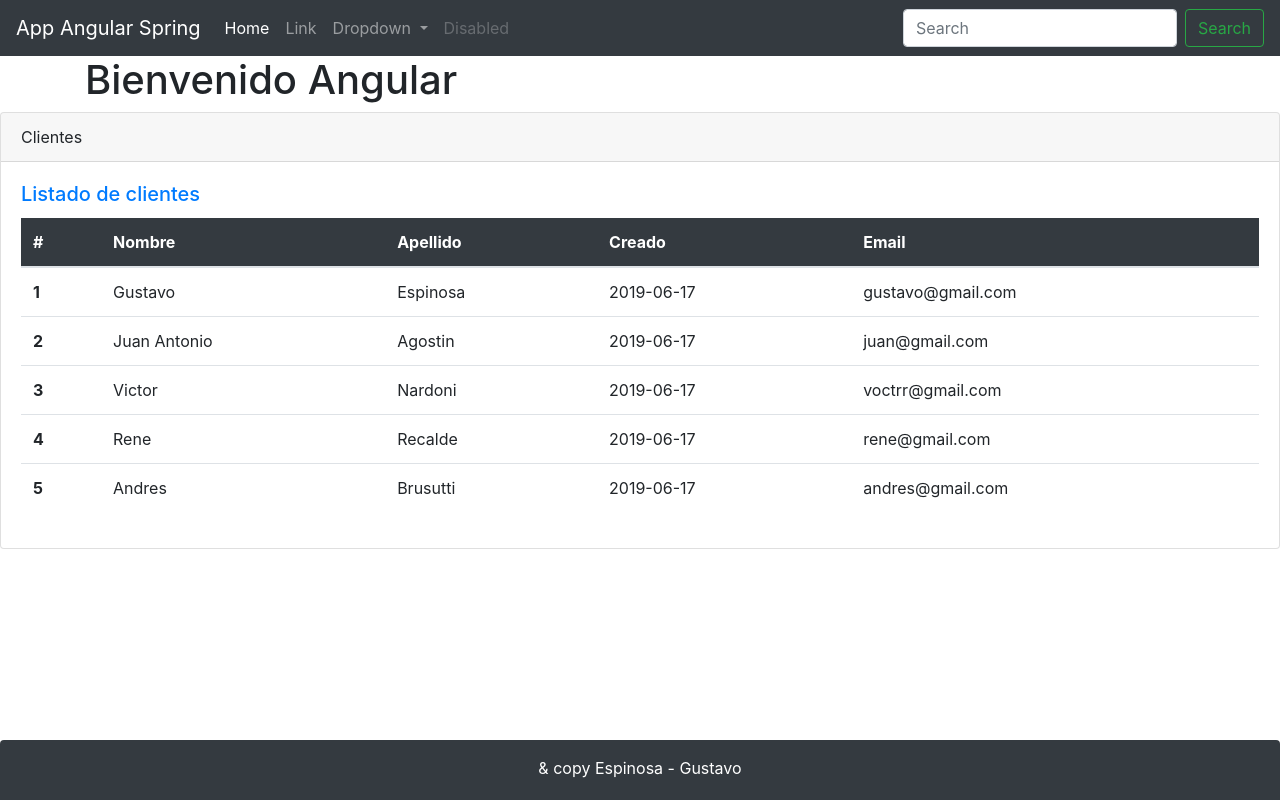
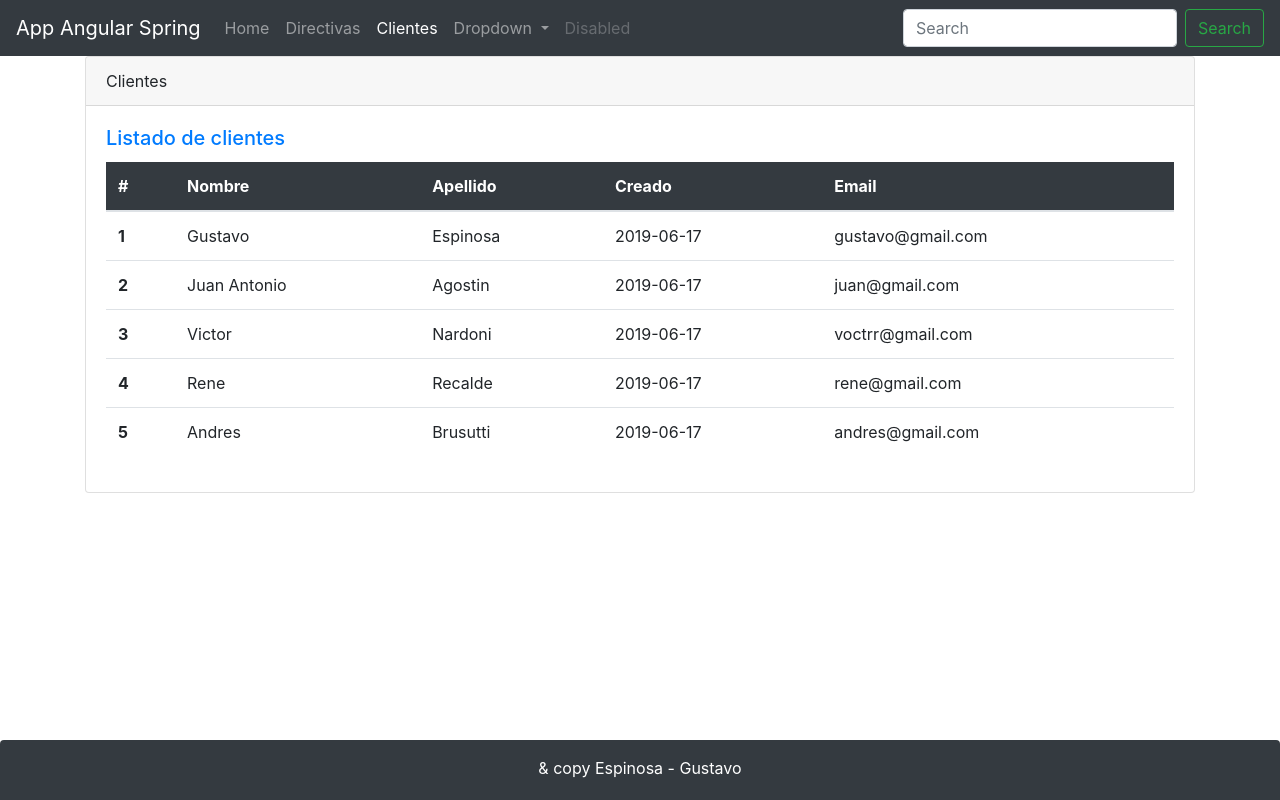
Before and after one commit to agespinosa/angularSpring, an Angular app: page /clientes in a window 1280 px wide. Built offline with nearby package versions, Linux system fonts and the light colour scheme.

Commit message:
impletentacion de rutas y navegacion

```diff
--- a/src/app/app.component.html
+++ b/src/app/app.component.html
@@ -1,6 +1,7 @@
 <app-header></app-header>
-<div class="container">
-<h1>{{title}}</h1>
-</div>
-<app-clientes></app-clientes>
+
+<main class="container">
+  <router-outlet></router-outlet>
+  <!-- Dynamic content here! -->
+</main>
 <app-footer></app-footer>
--- a/src/app/header/header.component.html
+++ b/src/app/header/header.component.html
@@ -6,12 +6,15 @@
 
   <div class="collapse navbar-collapse" id="navbarSupportedContent">
     <ul class="navbar-nav mr-auto">
-      <li class="nav-item active">
+      <li class="nav-item">
         <a class="nav-link" href="#">Home <span class="sr-only">(current)</span></a>
       </li>
-      <li class="nav-item">
-        <a class="nav-link" href="#">Link</a>
-      </li>
+        <li class="nav-item" routerLinkActive="active">
+          <a class="nav-link" routerLink="/directivas">Directivas</a>
+        </li>
+        <li class="nav-item" routerLinkActive="active">
+            <a class="nav-link" routerLink="/clientes">Clientes</a>
+          </li>
       <li class="nav-item dropdown">
         <a class="nav-link dropdown-toggle" href="#" id="navbarDropdown" role="button" data-toggle="dropdown" aria-haspopup="true" aria-expanded="false">
           Dropdown
```
Also changed, not shown: src/app/app.module.ts (+11 -1 lines).
